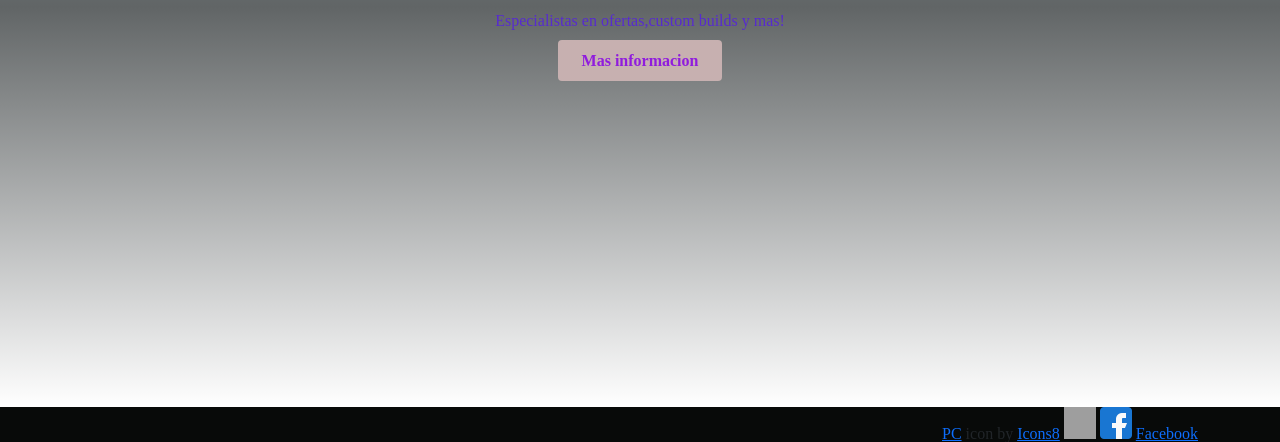
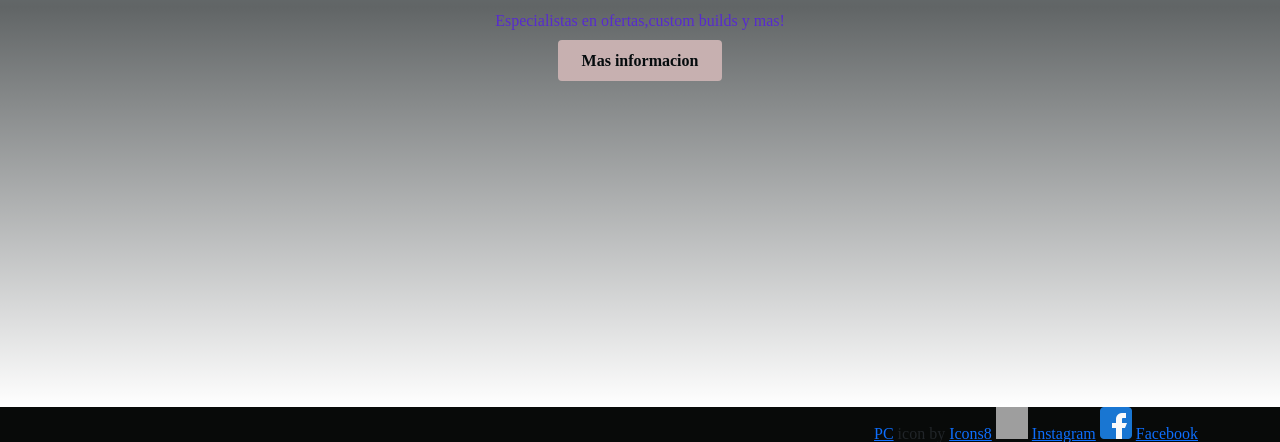
Before and after one commit to Javi-1997/desarrolloweb, a website: page index.html in a window 1280 px wide. Shown: the part 447-889 px from the top of the page. Drawn offline with nearby package versions, Linux system fonts and the light colour scheme; grey boxes are pictures that could not be loaded.

Commit message:
background update

```diff
--- a/index.html
+++ b/index.html
@@ -85,7 +85,7 @@
         <div class="container">
             <a target="_blank" href="https://icons8.com/icon/oCgFbjUhUSqx/this-pc">PC</a> icon by <a target="_blank" href="https://icons8.com">Icons8</a>
             <img src="https://th.bing.com/th/id/R.735dda68880a385ce8cc5be4f3c5fcd6?rik=qSxRw2lCZYy9Mw&riu=http%3a%2f%2fpngimg.com%2fuploads%2finstagram%2finstagram_PNG11.png&ehk=QVCbfkCKi8pJLF08bRkS%2fLeMqLTnJQf402WRaIdN6jE%3d&risl=&pid=ImgRaw&r=0" alt="IconoInstagram" width="32px" height="32px">
-            <a target="_blank" href="instagram.com" ></a>
+            <a target="_blank" href="instagram.com" >Instagram</a>
             <img src="./img/facebook.png" alt="Icono Facebook" width="32px" height="32px">
             <a target="_blank" href="facebook.com" >Facebook</a>
 
--- a/scss/estilos.scss
+++ b/scss/estilos.scss
@@ -42,7 +42,7 @@ $background-image:linear-gradient(to bottom, #adcad6, #616566, hsl(0, 0%, 100%))
     .cta-button {
       padding: 12px 24px;
       background-color: $primary-color;
-      color: #901cdd;
+      color: #060c0e;
       text-decoration: none;
       font-weight: bold;
       border-radius: 4px;
```
Also changed, not shown: pages/productos.html (+1 -1 lines), css/estilos.css.
